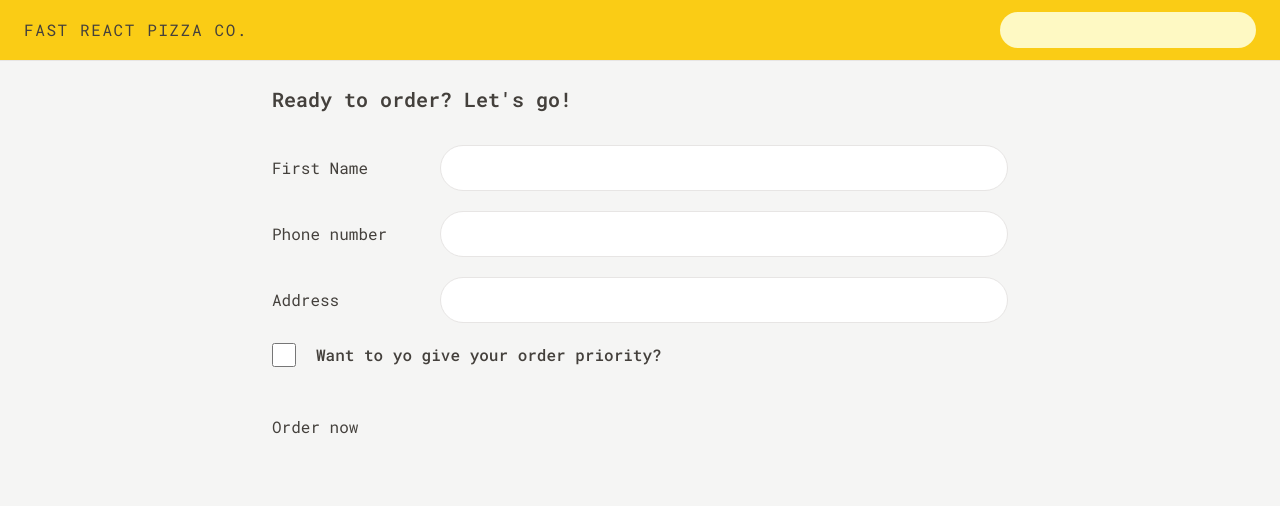
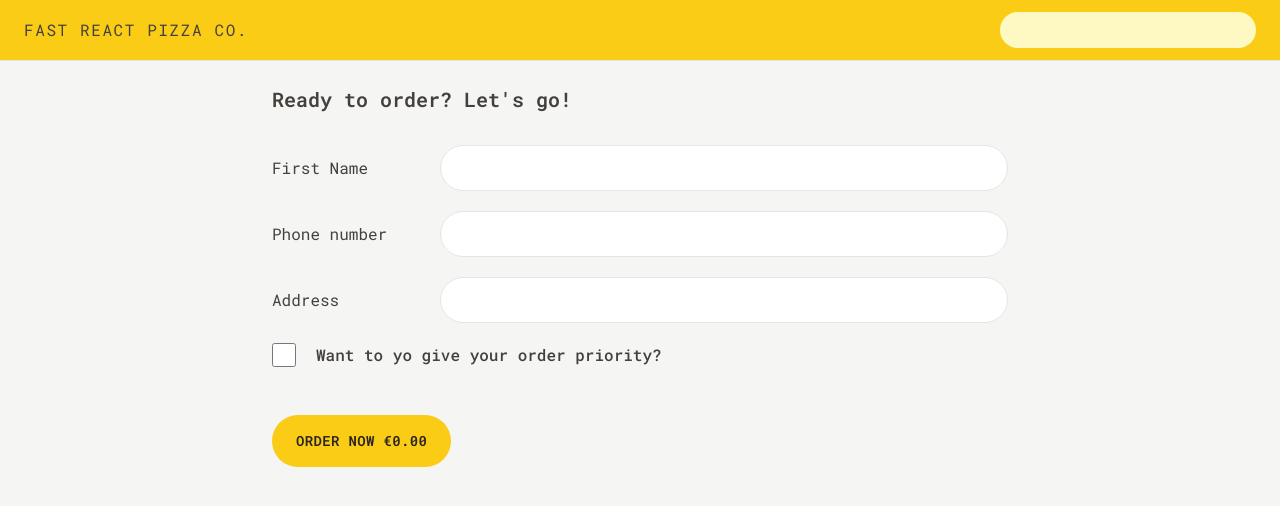
Before and after one commit to Sajjad-Alizadeh/react-pizza, a React (Vite) app: page /order/new in a window 1280 px wide. Shown: the top 506 px of the page. Built offline with nearby package versions, Linux system fonts and the light colour scheme.

Commit message:
impl create order functionality

```diff
--- a/src/features/order/CreateOrder.jsx
+++ b/src/features/order/CreateOrder.jsx
@@ -1,6 +1,11 @@
 import {Form, redirect, useActionData, useNavigation} from "react-router-dom";
 import {createOrder} from "../../services/apiRestaurant.js";
 import {useSelector} from "react-redux";
+import {clearItems, getCart, getCartPrice} from "../cart/cartSlice.js";
+import Button from "../../ui/Button.jsx";
+import {useState} from "react";
+import store from "../../store.js";
+import {formatCurrency} from "../../utils/helpers.js";
 
 // https://uibakery.io/regex-library/phone-number
 const isValidPhone = (str) =>
@@ -8,6 +13,7 @@ const isValidPhone = (str) =>
     str
   );
 
+/*
 const fakeCart = [
   {
     pizzaId: 12,
@@ -31,14 +37,19 @@ const fakeCart = [
     totalPrice: 15,
   },
 ];
+*/
 
 function CreateOrder() {
-  // const [withPriority, setWithPriority] = useState(false);
-  const cart = fakeCart;
+  const [withPriority, setWithPriority] = useState(false);
+  const cart = useSelector(getCart);
   const actionData = useActionData()
   const navigation = useNavigation()
   const isSubmitting = navigation.state === "submitting"
   const username = useSelector(state => state.user.username)
+  const totalCartPrice = useSelector(getCartPrice)
+  const priorityPrice = withPriority ? totalCartPrice * 0.2 : 0
+  const totalPrice = totalCartPrice + priorityPrice
+
 
   return (
     <div className="px-4 py-6">
@@ -79,15 +90,20 @@ function CreateOrder() {
             type="checkbox"
             name="priority"
             id="priority"
-            // value={withPriority}
-            // onChange={(e) => setWithPriority(e.target.checked)}
+            value={withPriority}
+            onChange={(e) => setWithPriority(e.target.checked)}
           />
           <label className="font-medium" htmlFor="priority">Want to yo give your order priority?</label>
         </div>
 
         <div>
+            {/*Use below input only for sending data to action function :) */}
             <input type="hidden" name="cart" value={JSON.stringify(cart)}/>
-          <button disabled={isSubmitting}>Order now</button>
+          <Button type="primary" disabled={isSubmitting}>
+            {
+              isSubmitting ? "placing order..." : `Order now ${formatCurrency(totalPrice)}`
+            }
+          </Button>
         </div>
       </Form>
     </div>
@@ -101,7 +117,7 @@ export async function action({request}) {
   const order = {
       ...data,
       cart: JSON.parse(data.cart),
-      priority: data.priority === "on"
+      priority: data.priority === "true"
   }
 
   const errors = {}
@@ -117,6 +133,9 @@ export async function action({request}) {
 
   const newOrder = await createOrder(order)
 
+  // Clear items manually, because can't use useDispatch here.
+  // Do NOT overuse
+  store.dispatch(clearItems())
   return redirect(`/order/${newOrder.id}`)
 }
 
```
